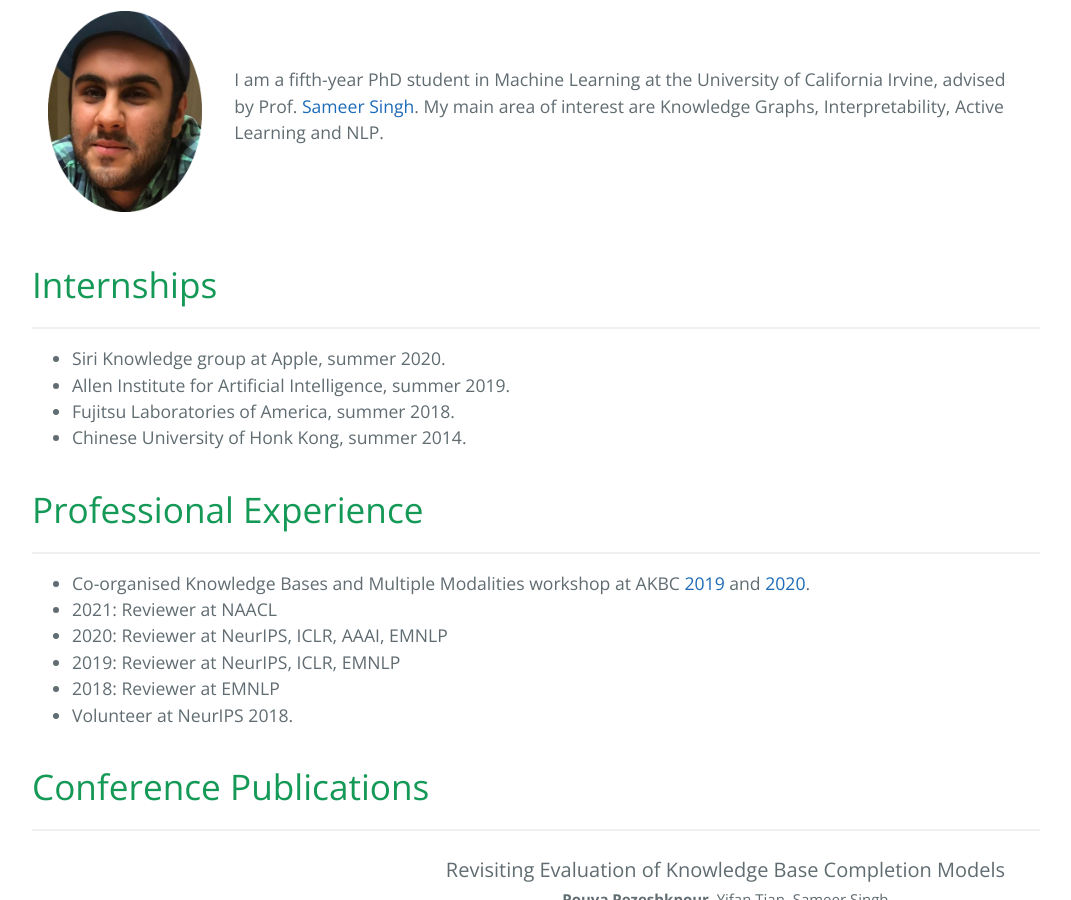
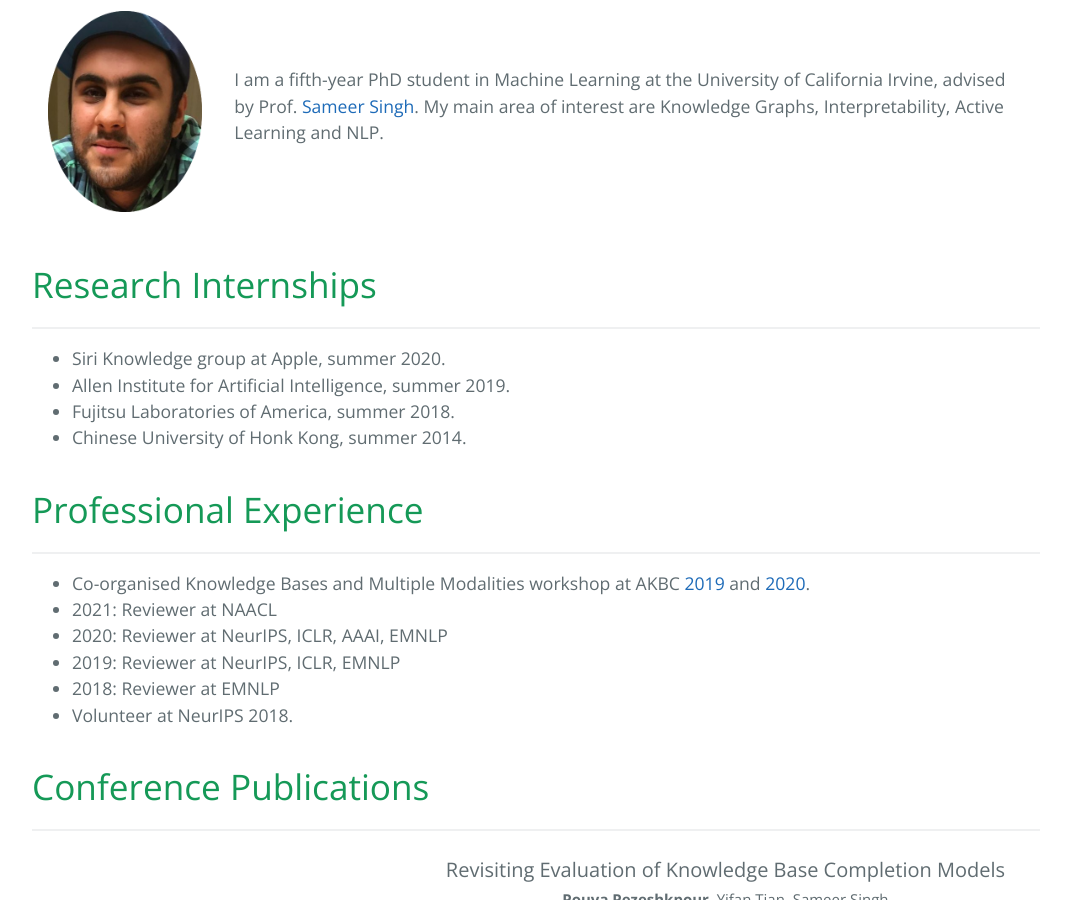
Before and after one commit to pouyapez/pouyapez.github.io, a Jekyll site: the page built from index.md, in a window 1280 px wide and 900 px high, scrolled down 529 px. Shown: the whole window, without its empty margins (104-1175 px from the left). Built offline with Jekyll 4.4.1, drawn with Linux system fonts in a browser that asks for light colours.

Commit message:
Update index.md

```diff
--- a/index.md
+++ b/index.md
@@ -16,7 +16,7 @@ layout: default
    </table>
 </div>
 
-# Internships
+# Research Internships
 
 * * *
 <ul>
```
